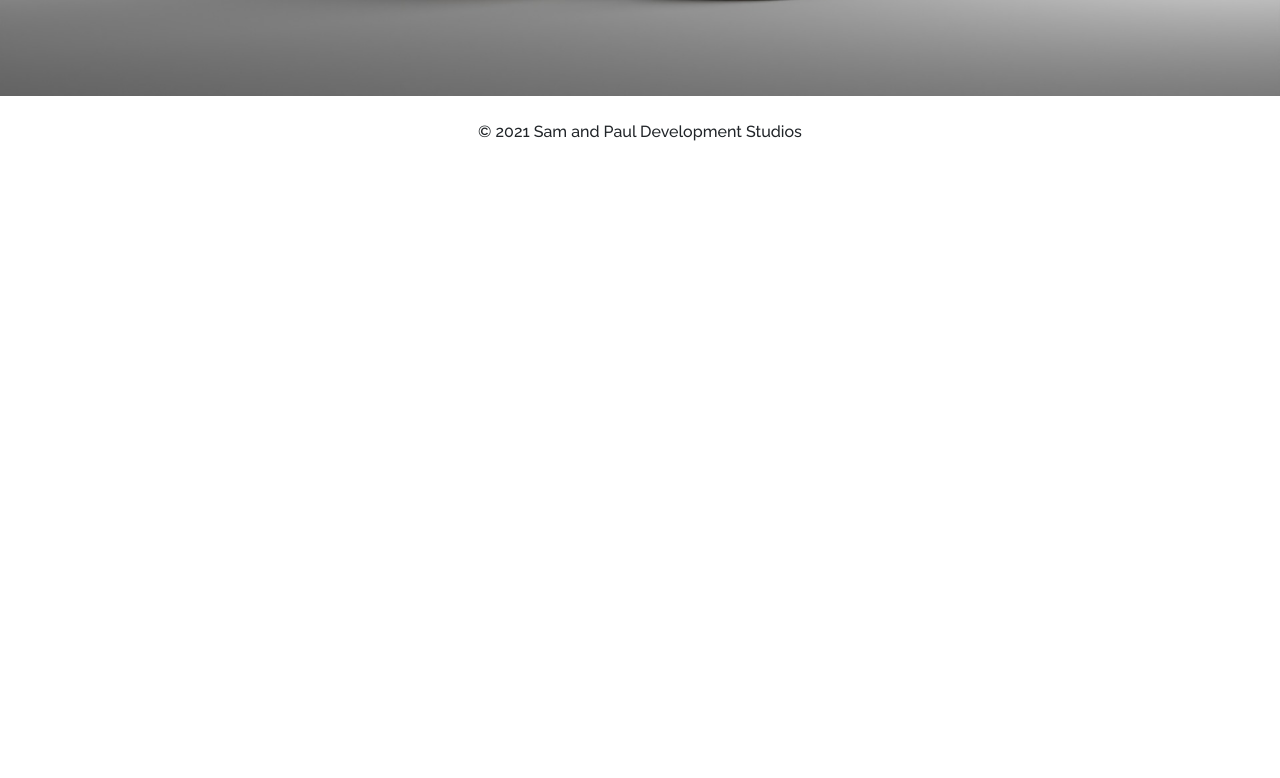
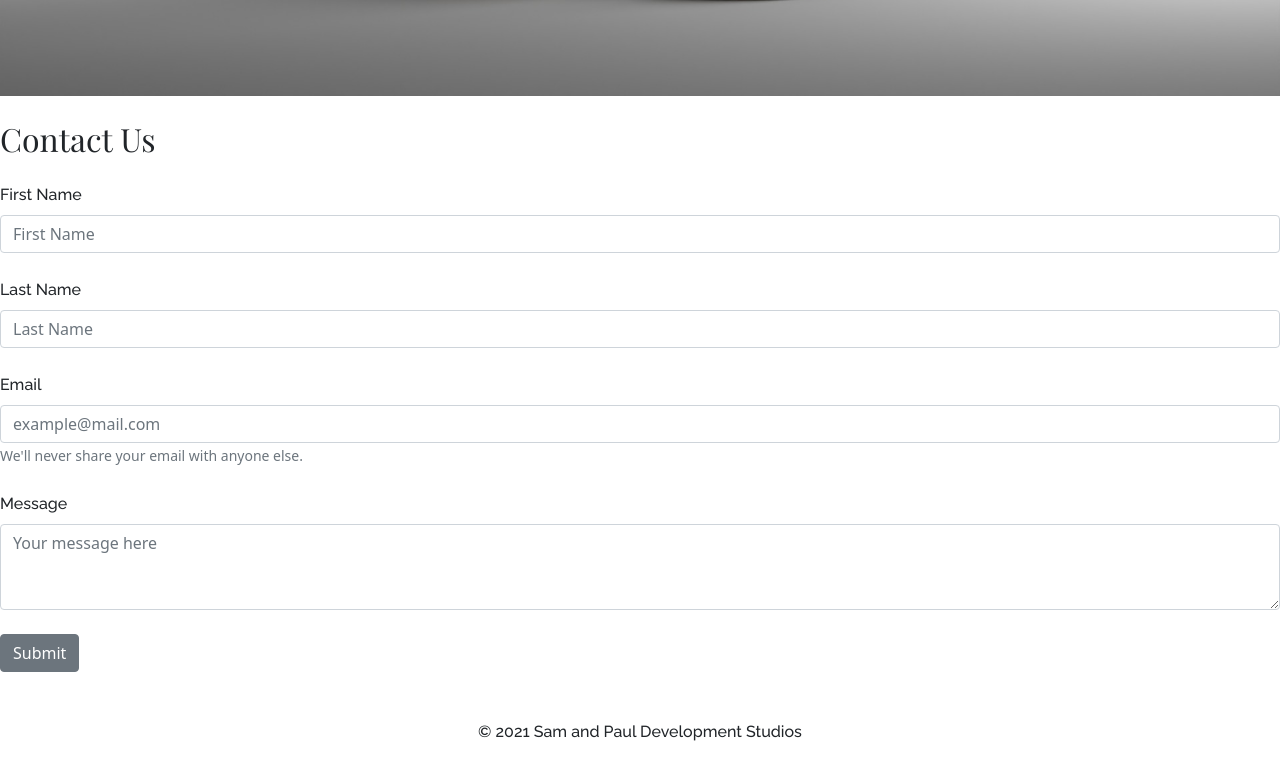
Before and after one commit to Sam-Archie/crypto-market-react, a React (Create React App) app: page / in a window 1280 px wide. Shown: the part 738-1516 px from the top of the page. Before the commit the page ends 922 px from the top, so only its background shows below. Built offline with nearby package versions, Linux system fonts and the light colour scheme.

Commit message:
created form fields

```diff
--- a/src/App.js
+++ b/src/App.js
@@ -3,12 +3,14 @@ import { Fragment } from 'react';
 import NavBar from './components/header/NavBar';
 import Hero from "./components/hero/Hero";
 import Footer from './components/footer/Footer';
+import Contact from './components/contact/Contact';
 
 const App = () => {
   return (
     <Fragment>
       <NavBar />
       <Hero />
+      <Contact />
       <Footer />
     </Fragment>
   )
--- /dev/null
+++ b/src/components/contact/Contact.js
@@ -0,0 +1,35 @@
+import React from 'react';
+import { Button, Form } from 'react-bootstrap';
+
+const Contact = () => {
+    return (
+        <>
+        <h2 className="title_text title_text--small mt-4">Contact Us</h2>
+        <Form>
+            <Form.Group controlID="firstName" className="mt-4">
+                <Form.Label className="paragraph_text paragraph_text--small">First Name</Form.Label>
+                <Form.Control type="text" placeholder="First Name" />
+            </Form.Group>
+            <Form.Group controlID="lastName" className="mt-4">
+                <Form.Label className="paragraph_text paragraph_text--small">Last Name</Form.Label>
+                <Form.Control type="text" placeholder="Last Name" />
+            </Form.Group>
+            <Form.Group controlID="email" className="mt-4">
+                <Form.Label className="paragraph_text paragraph_text--small">Email</Form.Label>
+                <Form.Control type="email" placeholder="example@mail.com" />
+                <Form.Text className="text-muted">
+                    We'll never share your email with anyone else.
+                </Form.Text>
+            </Form.Group>
+            <Form.Group controlID="email" className="mt-4">
+                <Form.Label className="paragraph_text paragraph_text--small">Message</Form.Label>
+                <Form.Control as="textarea" rows={3} placeholder="Your message here" />
+            </Form.Group>
+            <Button className="mt-4 mb-4" variant="secondary" type="submit">Submit</Button>
+        </Form>
+        </>
+
+    );
+};
+
+export default Contact;
```
